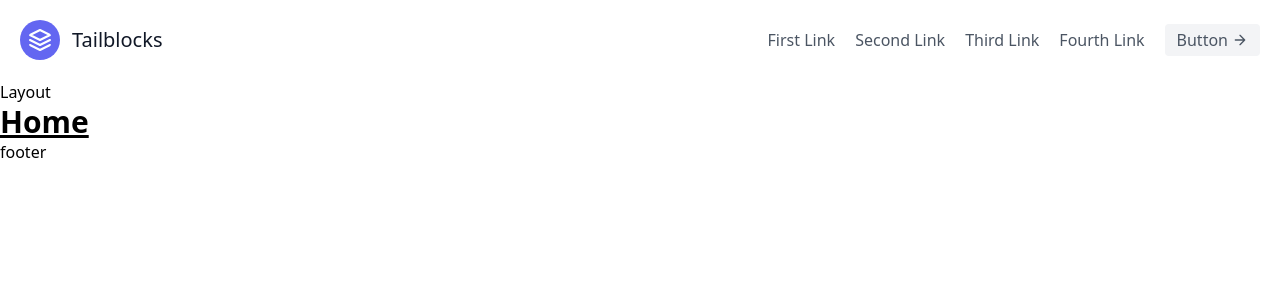
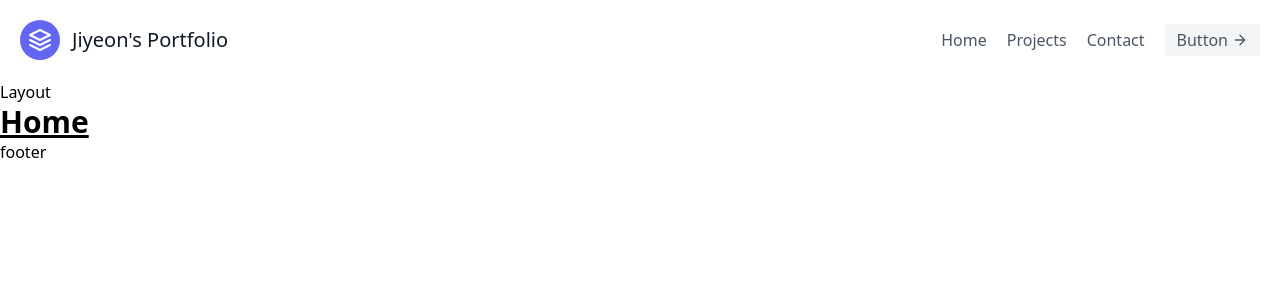
Before and after one commit to Jiyeon-Kang/nextjs-portfolio, a Next.js app in the folder my-portfolio/: page / in a window 1280 px wide. Shown: the top 300 px of the page. Built offline with nearby package versions, Linux system fonts and the light colour scheme.

Commit message:
feat: fix Header's text

```diff
--- a/my-portfolio/components/header.js
+++ b/my-portfolio/components/header.js
@@ -9,13 +9,12 @@
                              className="w-10 h-10 text-white p-2 bg-indigo-500 rounded-full" viewBox="0 0 24 24">
                             <path d="M12 2L2 7l10 5 10-5-10-5zM2 17l10 5 10-5M2 12l10 5 10-5"></path>
                         </svg>
-                        <span className="ml-3 text-xl">Tailblocks</span>
+                        <span className="ml-3 text-xl">Jiyeon's Portfolio</span>
                     </a>
                     <nav className="md:ml-auto flex flex-wrap items-center text-base justify-center">
-                        <a className="mr-5 hover:text-gray-900">First Link</a>
-                        <a className="mr-5 hover:text-gray-900">Second Link</a>
-                        <a className="mr-5 hover:text-gray-900">Third Link</a>
-                        <a className="mr-5 hover:text-gray-900">Fourth Link</a>
+                        <a className="mr-5 hover:text-gray-900">Home</a>
+                        <a className="mr-5 hover:text-gray-900">Projects</a>
+                        <a className="mr-5 hover:text-gray-900">Contact</a>
                     </nav>
                     <button
                         className="inline-flex items-center bg-gray-100 border-0 py-1 px-3 focus:outline-none hover:bg-gray-200 rounded text-base mt-4 md:mt-0">Button
```
